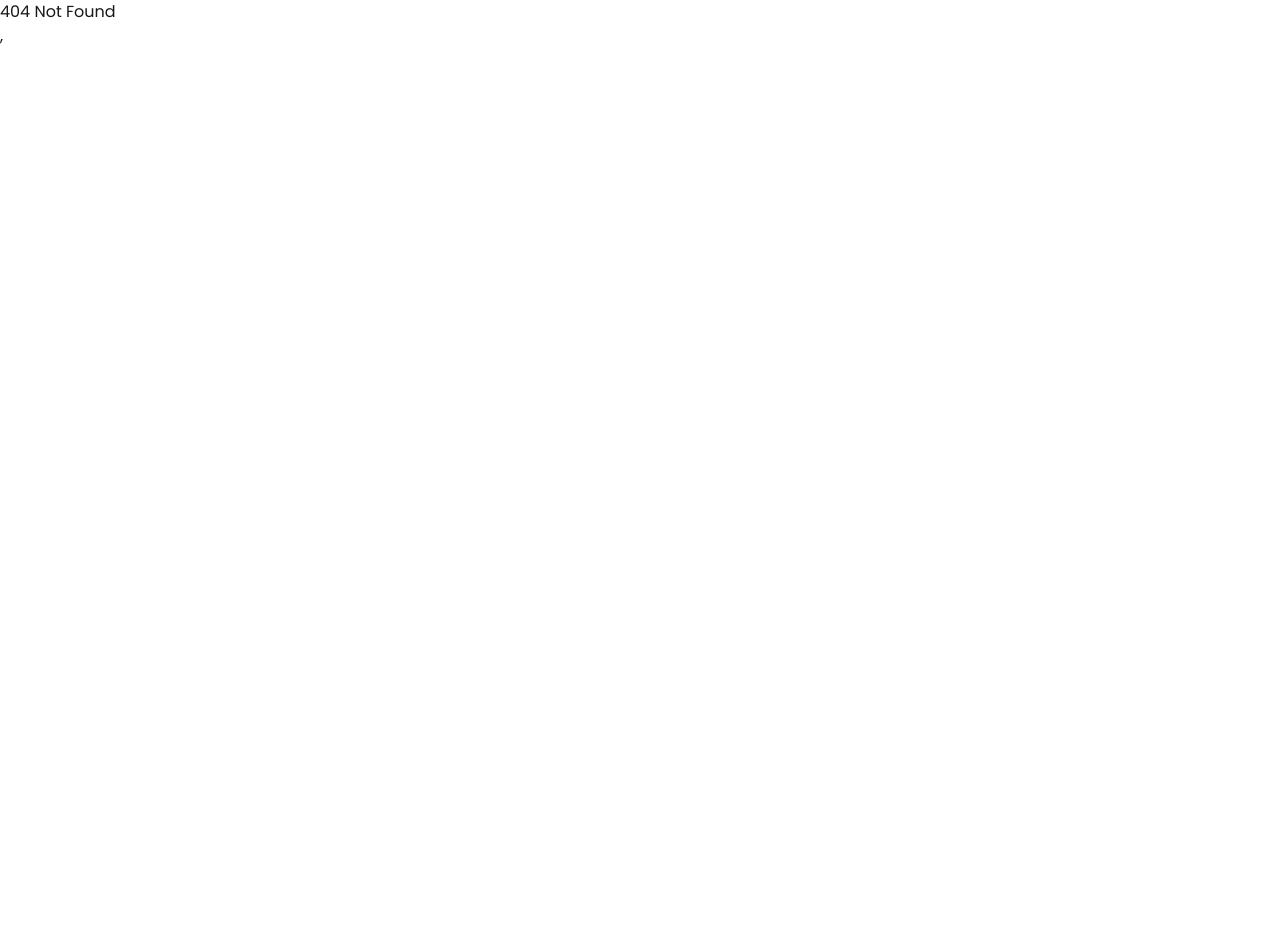
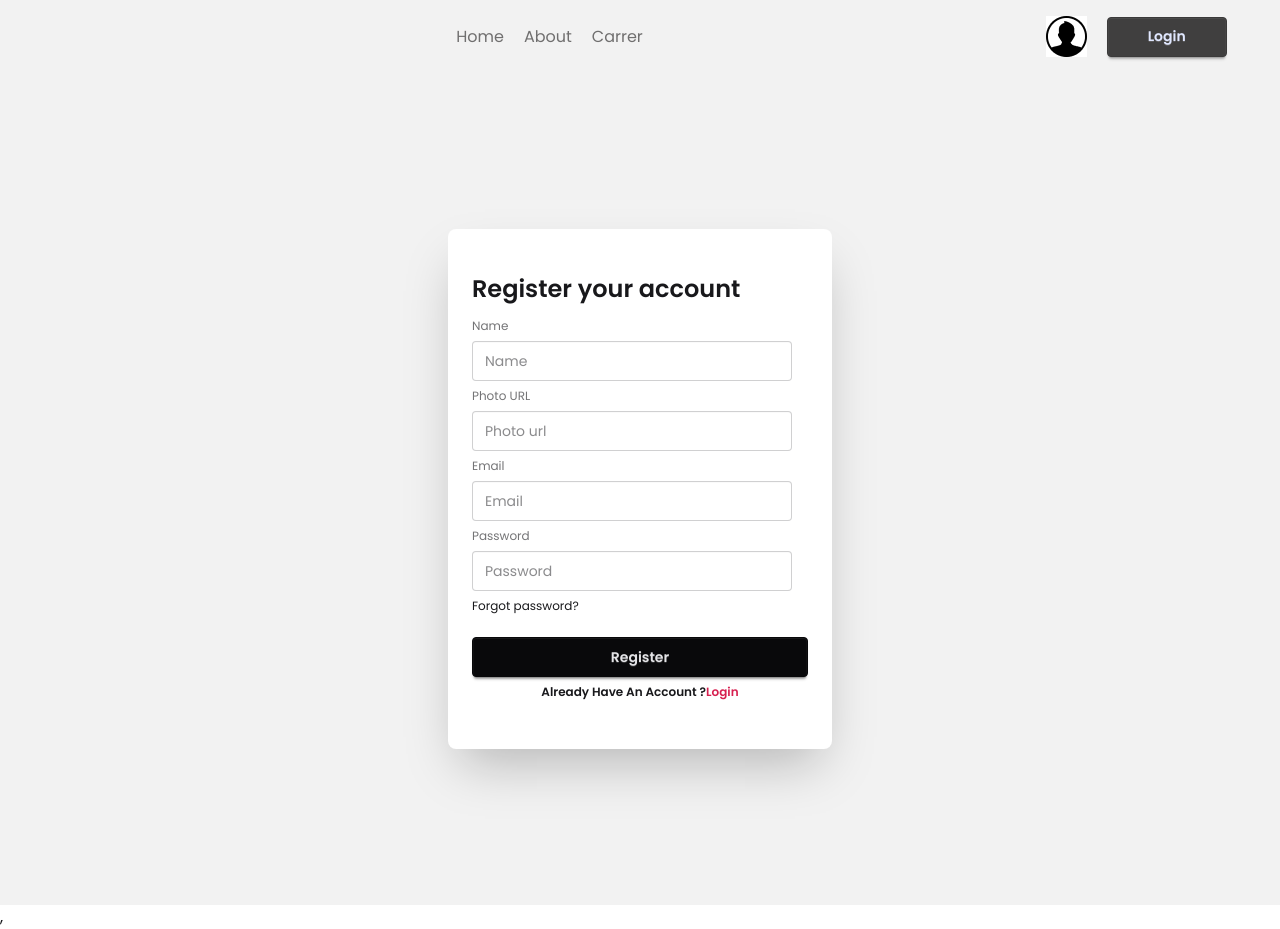
Before and after one commit to harunhira69/Dragon-News, a React (Vite) app: page /auth/register in a window 1280 px wide. Before the commit this address had no page. Before the commit the page ends 800 px from the top, so only its background shows below. Built offline with nearby package versions, Linux system fonts and the light colour scheme.

Commit message:
set up firebase

```diff
--- a/package.json
+++ b/package.json
@@ -13,6 +13,7 @@
     "@tailwindcss/vite": "^4.1.14",
     "daisyui": "^5.3.7",
     "date-fns": "^4.1.0",
+    "firebase": "^12.4.0",
     "react": "^19.1.1",
     "react-dom": "^19.1.1",
     "react-fast-marquee": "^1.6.5",
--- a/src/Component/Navbar.jsx
+++ b/src/Component/Navbar.jsx
@@ -1,5 +1,5 @@
 import React from 'react';
-import { NavLink } from 'react-router';
+import { Link, NavLink } from 'react-router';
 import user from '../assets/user.png'
 
 const Navbar = () => {
@@ -13,7 +13,7 @@ const Navbar = () => {
 </div>
 <div className='login flex items-center gap-5 '>
     <img src={user} alt="" />
-    <button className='btn btn-primary px-10'>Login</button>
+    <Link to='/auth/login' className='btn btn-primary px-10'>Login</Link>
 </div>
 
      </div>
--- /dev/null
+++ b/src/Firebase/firebase.config.js
@@ -0,0 +1,19 @@
+// Import the functions you need from the SDKs you need
+import { initializeApp } from "firebase/app";
+import { getAuth } from "firebase/auth";
+// TODO: Add SDKs for Firebase products that you want to use
+// https://firebase.google.com/docs/web/setup#available-libraries
+
+// Your web app's Firebase configuration
+const firebaseConfig = {
+  apiKey: "AIzaSyD7B0pNXA_2sYNehyGKHFpdrWt5BMKkR58",
+  authDomain: "dragon-news-breaking-854bd.firebaseapp.com",
+  projectId: "dragon-news-breaking-854bd",
+  storageBucket: "dragon-news-breaking-854bd.firebasestorage.app",
+  messagingSenderId: "624060435659",
+  appId: "1:624060435659:web:28b493dbda1c9531409f4e"
+};
+
+// Initialize Firebase
+const app = initializeApp(firebaseConfig);
+export const auth = getAuth(app);
--- /dev/null
+++ b/src/Layout/AuthLayout.jsx
@@ -0,0 +1,18 @@
+import React from 'react';
+import Navbar from '../Component/Navbar';
+import { Outlet } from 'react-router';
+
+const AuthLayout = () => {
+    return (
+        <div className='bg-base-200 min-h-screen'>
+      <header className='w-11/12 mx-auto py-4'>
+        <Navbar></Navbar>
+      </header>
+      <main className='w-11/12 mx-auto py-4'>
+        <Outlet></Outlet>
+      </main>
+        </div>
+    );
+};
+
+export default AuthLayout;
--- a/src/Layout/HomeLayout.jsx
+++ b/src/Layout/HomeLayout.jsx
@@ -19,13 +19,13 @@ const HomeLayout = () => {
                 </nav>
             </header>
             <main className='mx-auto w-11/12 my-3 grid grid-cols-12 gap-5'>
-               <aside className='col-span-3'>
+               <aside className='col-span-3 sticky top-0 h-fit'>
                 <LeftAside></LeftAside>
                </aside>
                 <section className='main-nav col-span-6'>
                     <Outlet></Outlet>
                 </section>
-               <aside className='col-span-3'>
+               <aside className='col-span-3 sticky top-0 h-fit'>
                 <RightAside></RightAside>
                </aside>
             </main>
--- /dev/null
+++ b/src/Pages/Login.jsx
@@ -0,0 +1,32 @@
+import React from 'react';
+import { Link } from 'react-router';
+
+
+const Login = () => {
+
+    return (
+        <div className='flex justify-center min-h-screen items-center'>
+
+            <div className="card py-5 bg-base-100 w-full max-w-sm shrink-0 shadow-2xl">
+      <div className="card-body">
+        <h2 className='font-semibold text-2xl'>Login your account</h2>
+        <fieldset className="fieldset">
+          <label className="label">Email</label>
+          <input type="email" className="input" placeholder="Email" />
+          <label className="label">Password</label>
+          <input type="password" className="input" placeholder="Password" />
+          <div><a className="link link-hover">Forgot password?</a></div>
+
+          <button className="btn btn-neutral mt-4">Login</button>
+            <p className='font-semibold text-center'>Dont’t Have An Account ?
+            <Link className='text-secondary' to='/auth/register'>
+            Register</Link></p>
+        </fieldset>
+      </div>
+    </div>
+  </div>
+
+    );
+};
+
+export default Login;
--- /dev/null
+++ b/src/Pages/Register.jsx
@@ -0,0 +1,44 @@
+import React from 'react';
+import { Link, Links } from 'react-router';
+
+const Register = () => {
+    return (
+              <div className='flex justify-center min-h-screen items-center'>
+            <div className="card py-5 bg-base-100 w-full max-w-sm shrink-0 shadow-2xl">
+      <div className="card-body">
+        <h2 className='font-semibold text-2xl'>Register your account</h2>
+        <fieldset className="fieldset">
+            {/* name */}
+             <label className="label">Name</label>
+          <input type="text"
+           className="input"
+            placeholder="Name" />
+            {/* photo url */}
+                <label className="label">Photo URL</label>
+          <input type="text"
+           className="input"
+            placeholder="Photo url" />
+            {/* email */}
+          <label className="label">Email</label>
+          <input type="email" className="input" placeholder="Email" />
+          {/* password */}
+          <label className="label">Password</label>
+          <input type="password" className="input" placeholder="Password" />
+          <div><a className="link link-hover">Forgot password?</a></div>
+
+          <button className="btn btn-neutral mt-4">Register</button>
+            <p className='font-semibold text-center'>
+                Already Have An Account ?
+                <Link className='text-secondary' to='/auth/login'>
+                Login
+
+                </Link>
+            </p>
+        </fieldset>
+      </div>
+    </div>
+  </div>
+    );
+};
+
+export default Register;
--- /dev/null
+++ b/src/Provider/AuthProvider.jsx
@@ -0,0 +1,21 @@
+import React, { createContext, useState } from 'react';
+export const AuthContext = createContext()
+
+const AuthProvider = ({children}) => {
+    const[user,setUser] = useState({
+        name:'harun',
+        email:'harun@gmail.com'
+    })
+    const Authdata = {
+        user,
+        setUser
+    }
+
+    return (
+     <AuthContext value={Authdata}>
+        {children}
+     </AuthContext>
+    );
+};
+
+export default AuthProvider;
--- a/src/main.jsx
+++ b/src/main.jsx
@@ -3,9 +3,12 @@ import { createRoot } from 'react-dom/client'
 import './index.css'
 import { RouterProvider } from "react-router/dom";
 import router from './Routes/Routes';
+import AuthProvider from './Provider/AuthProvider';
 
 createRoot(document.getElementById('root')).render(
   <StrictMode>
-    <RouterProvider router={router} />,
+   <AuthProvider>
+     <RouterProvider router={router} />,
+   </AuthProvider>
   </StrictMode>,
 )
```
Also changed, not shown: src/Routes/Routes.jsx (+17 -1 lines), 1 other file (tests, documents, lock files or other folders).
